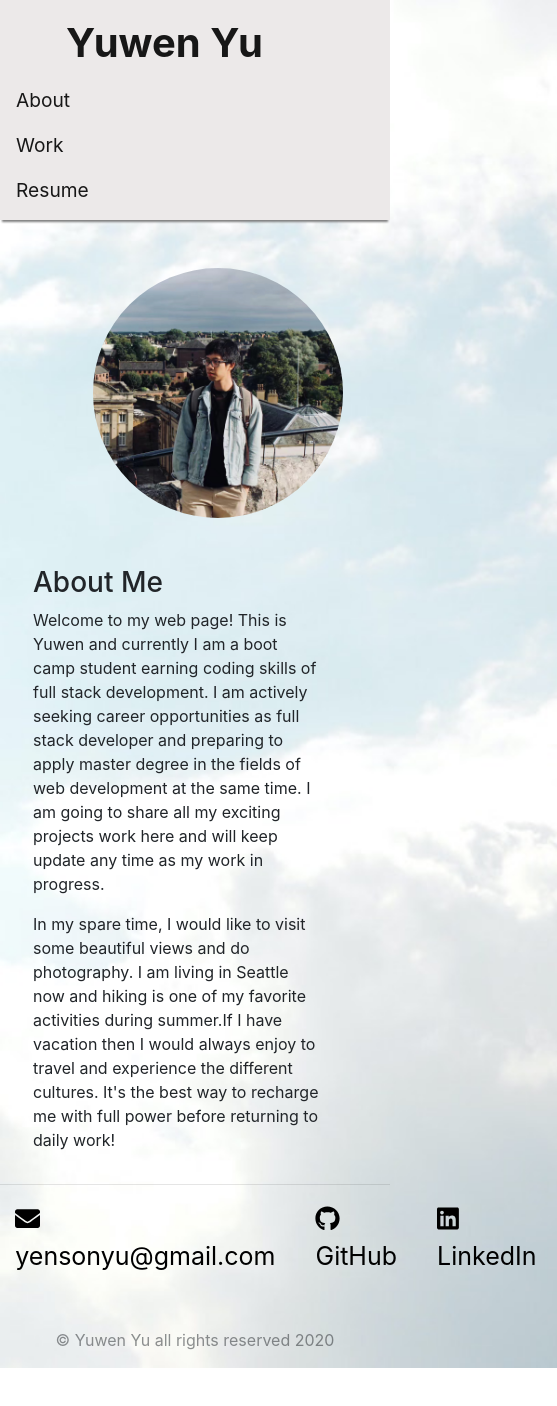
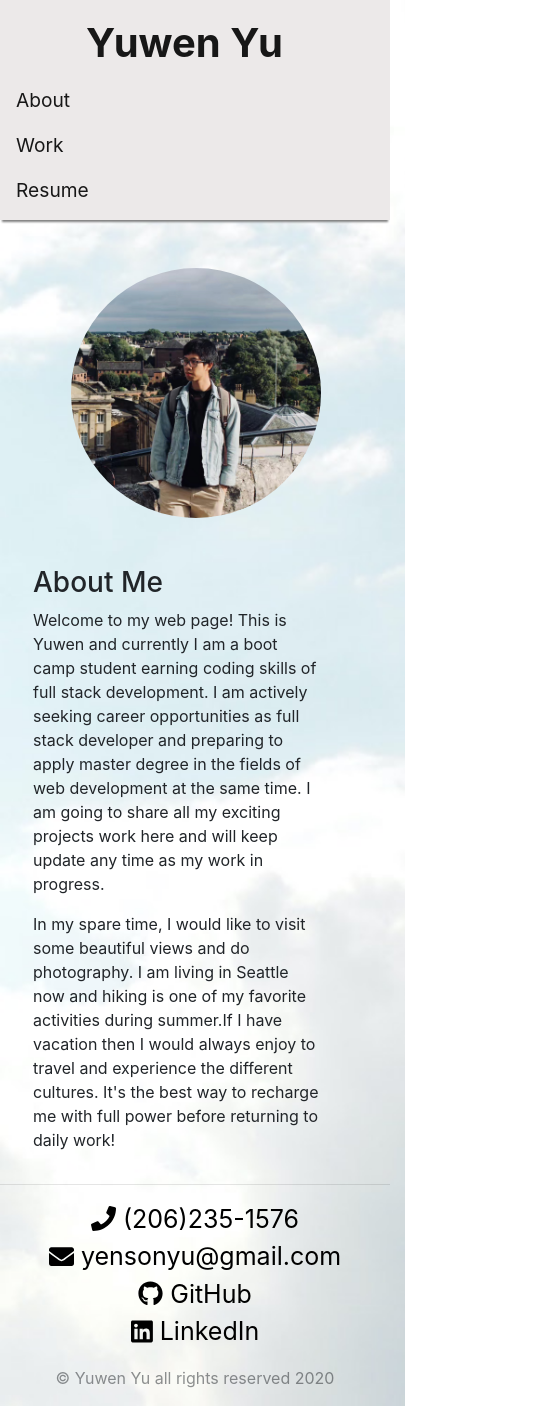
Before and after one commit to ywen26/React-Portfolio, a React (Create React App) app: page /#/ in a window 390 px wide. Shown: the whole page, 557 px wide, since content can reach past the window. Before the commit the page ends 1368 px from the top, so only its background shows below. Built offline with nearby package versions, Linux system fonts and the light colour scheme.

Commit message:
update mobile styling

```diff
--- a/src/components/ContactList/style.css
+++ b/src/components/ContactList/style.css
@@ -8,3 +8,10 @@
     color: black;
     padding: 0 20px 0 20px;
 }
+
+@media screen and (max-width: 576px) {
+    .contact-list {
+        flex-direction: column;
+        align-items: center;
+    }
+}
--- a/src/components/Navbar/index.js
+++ b/src/components/Navbar/index.js
@@ -11,7 +11,7 @@ function Navbar() {
         </Link>
         <div className="navbar-collapse justify-content-end">
           <ul className="navbar-nav">
-            <li class="nav-item active">
+            <li className="nav-item active">
               <Link className="nav-link" to="/">
                 About
               </Link>
--- a/src/components/Navbar/style.css
+++ b/src/components/Navbar/style.css
@@ -5,7 +5,6 @@ nav {
 
 .navbar-brand {
     margin-left: 50px;
-    /* font-size: 500%; */
 }
 
 span {
@@ -20,3 +19,15 @@ span {
 .nav-link {
     cursor: pointer;
 }
+
+@media screen and (max-width: 576px) {
+    .navbar-brand {
+        margin-left: 70px;
+    }
+
+    .navbar-nav {
+        display: flex;
+        flex-direction: column;
+        justify-content: space-around;
+    }
+}
--- a/src/components/Picture/style.css
+++ b/src/components/Picture/style.css
@@ -3,3 +3,9 @@
     border-radius: 80%;
     margin-left: 60px;
 }
+
+@media screen and (max-width: 576px) {
+    .pic {
+        margin-left: 38px;
+    }
+}
--- a/src/components/WorkList/style.css
+++ b/src/components/WorkList/style.css
@@ -86,3 +86,14 @@ a:hover {
 .title-1 {
     margin-top: 50px;
 }
+
+@media screen and (max-width: 576px) {
+    .work-title {
+        margin-left: auto;
+        margin-right: auto;
+    }
+
+    .work {
+        margin-left: 9%;
+    }
+}
```
